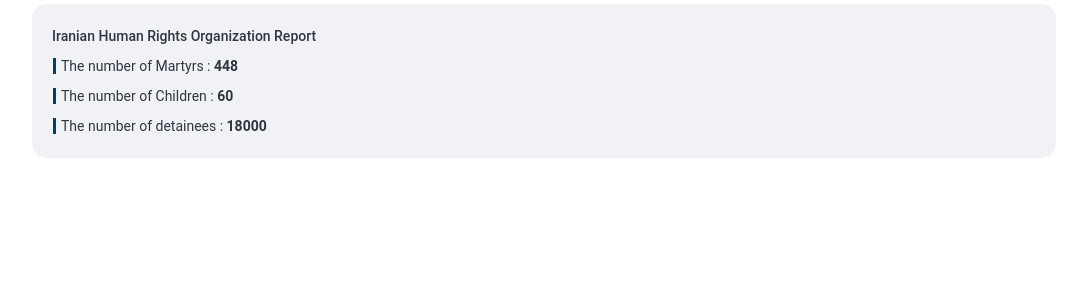
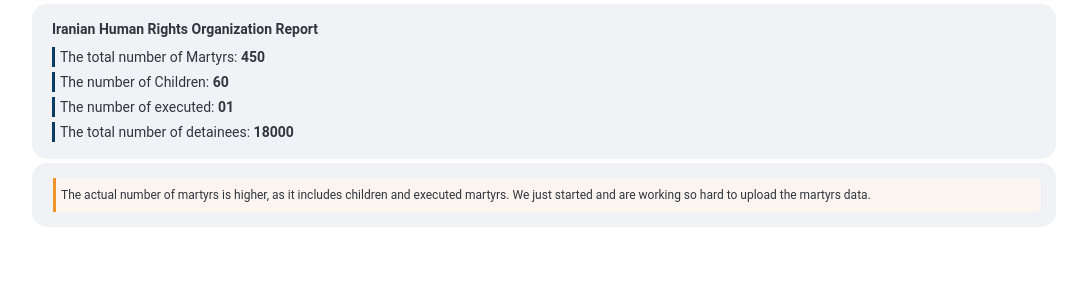
Before and after one commit to Afshin-Karamifar/patriotic-iranians, a Next.js app: page /Menu in a window 1280 px wide. Shown: the top 300 px of the page, without its empty margins (96-1183 px from the left). Built offline with nearby package versions, Linux system fonts and the light colour scheme.

Commit message:
update 9 Dec

```diff
--- a/pages/Cyrus/Cyrus.module.css
+++ b/pages/Cyrus/Cyrus.module.css
@@ -1,15 +1,15 @@
 @import url("https://fonts.googleapis.com/css2?family=Roboto:ital,wght@1,300&family=Source+Sans+Pro&family=Zen+Dots&display=swap");
 
 .container {
-  color: white;
+  color: #2f3640;
   display: flex;
   align-items: center;
   justify-content: space-between;
   font-size: 1.4rem;
-  padding: 18px 22px;
+  padding: 15px 20px;
   margin-top: 4px;
   text-align: justify;
-  background-color: #40407a;
+  background-color: #f1f2f6;
   border-radius: 15px;
 }
 
@@ -25,11 +25,24 @@
   background-blend-mode: overlay;
   border-radius: 15px;
   margin-top: 4px;
+}
 
-
-}
 .title {
-  font-size: 1.2rem;
+  font-size: 1.4rem;
   margin: 0px;
   font-weight: 600;
 }
+
+.arrow_Icon_rotating {
+  animation: rotate-icon 500ms forwards;
+}
+
+@keyframes rotate-icon {
+  from{
+    transform: rotate(0deg);
+  }
+
+  to {
+    transform: rotate(180deg);
+  }
+}
--- a/pages/Header/index.tsx
+++ b/pages/Header/index.tsx
@@ -21,7 +21,7 @@
       </div>
       <RWebShare
         data={{
-          text: "Be the voice of the Iranian people, Please Share it as much as you can! \n",
+          text: "Be the voice of the Iranian people, \n Please Share it as much as you can! \n",
           url: "https://patrioticiranians.info",
           title: "Patriotic Iranians",
         }}
--- a/pages/Martyrs/Martyrs.module.css
+++ b/pages/Martyrs/Martyrs.module.css
@@ -13,7 +13,7 @@
 
 .card {
   width: 350px;
-  height: 500px;
+  height: 480px;
   padding: 25px;
   background-color: #f1f2f6;
   font-size: 1.4rem;
@@ -64,7 +64,8 @@
 .heart {
   position: absolute;
   margin-left: -40px;
-  margin-top: -60px;
+  margin-top: -20px;
+  filter: drop-shadow(3px 5px 2px rgb(0 0 0 / 0.4));
 }
 
 .no_found {
--- a/pages/Martyrs/index.tsx
+++ b/pages/Martyrs/index.tsx
@@ -1,6 +1,6 @@
 import Image from "next/image";
 import { Martyr } from "../../types/types";
-import Flower from "./Rose_Heart.svg";
+import Flower from "./Rose_flower.svg";
 import styles from "./Martyrs.module.css";
 const _ = require("lodash");
 
@@ -17,8 +17,8 @@
                 <Image
                   src={Flower}
                   alt={"Martyr"}
-                  width={200}
-                  height={200}
+                  width={120}
+                  height={120}
                   className={styles.heart}
                 />
                 <Image
--- a/pages/Menu/Menu.module.css
+++ b/pages/Menu/Menu.module.css
@@ -1,7 +1,7 @@
 .container {
   font-size: 1.4rem;
   height: fit-content;
-  padding: 10px 10px 10px 20px;
+  padding: 15px 10px 15px 20px;
   margin-top: 4px;
   background-color: #f1f2f6;
   color: #2f3640;
@@ -11,11 +11,22 @@
 .report_title {
   color: #2f3640;
   font-size: 1.4rem;
-  font-weight: 550;
+  font-weight: bold;
+  margin: 2px 0px 10px 0px;
 }
 .report {
   color: #2f3640;
-  margin-left: 1px;
   border-left: 3px solid #0a3d62;
-  padding: 0px 5px;
+  padding: 2px 5px;
+  margin: 5px 0px 2px 0px;
 }
+
+.note {
+  background-color: #fff6edce;
+  margin: 0px 5px 0px 1px;
+  font-size: 1.2rem;
+  border-left: 3px solid #f0932b;
+  text-align: justify;
+  padding: 10px 10px 10px 5px;
+  border-radius: 0px 5px 5px 0px;
+}
--- a/pages/Menu/index.tsx
+++ b/pages/Menu/index.tsx
@@ -2,19 +2,31 @@
 
 const Menu = () => {
   return (
+    <div>
       <div className={styles.container}>
         <p className={styles.report_title}>
           Iranian Human Rights Organization Report
         </p>
         <p className={styles.report}>
-        The number of Martyrs : <strong>448</strong>
+          The total number of Martyrs: <strong>450</strong>
         </p>
         <p className={styles.report}>
-        The number of Children : <strong>60</strong>
+          The number of Children: <strong>60</strong>
         </p>
         <p className={styles.report}>
-        The number of detainees : <strong>18000</strong>
+          The number of executed: <strong>01</strong>
         </p>
+        <p className={styles.report}>
+          The total number of detainees: <strong>18000</strong>
+        </p>
+      </div>
+      <div className={styles.container}>
+        <p className={styles.note}>
+          The actual number of martyrs is higher, as it includes children and
+          executed martyrs. We just started and are working so hard to upload
+          the martyrs data.
+        </p>
+      </div>
     </div>
   );
 };
--- a/pages/Views/Views.module.css
+++ b/pages/Views/Views.module.css
@@ -7,10 +7,56 @@
   justify-content: space-between;
   padding: 15px 20px;
   margin-top: 4px;
-  background-color: #E83A14;
+  background-color: #e83a14;
   border-radius: 15px;
 }
 
-.container p{
+.quote {
+  font-size: 1.2rem;
+  display: flex;
+  align-items: center;
+  justify-content: space-between;
+  padding: 5px 20px;
+  text-align: justify;
+  background-color: #f1f2f6;
+  backdrop-filter: blur(5px);
+  background-blend-mode: overlay;
+  border-radius: 15px;
+  margin-top: 4px;
+}
+
+.container p {
   margin: 0px;
 }
+
+.arrow_Icon_flashing {
+  animation: flashing 2s infinite;
+}
+
+.arrow_Icon_rotating {
+  animation: rotate-icon 500ms forwards;
+}
+
+@keyframes flashing {
+  0% {
+    color: white;
+  }
+
+  50% {
+    color: #e83a14;
+  }
+
+  100% {
+    color: white;
+  }
+}
+
+@keyframes rotate-icon {
+  from{
+    transform: rotate(0deg);
+  }
+
+  to {
+    transform: rotate(180deg);
+  }
+}
--- a/styles/globals.css
+++ b/styles/globals.css
@@ -6,7 +6,6 @@
   padding: 0;
   margin: 0 auto;
   font-family: "Roboto", sans-serif;
-
 }
 ::-webkit-scrollbar {
   width: 5px;
```
Also changed, not shown: pages/Cyrus/index.tsx (+6 -2 lines), pages/Filter/Filter.module.css (+9 -8 lines), pages/Views/index.tsx (+45 -1 lines), pages/Header/QR_Code.svg (added), pages/Martyrs/Rose_flower.svg. Lines whose indentation alone changed are shown as unchanged.
